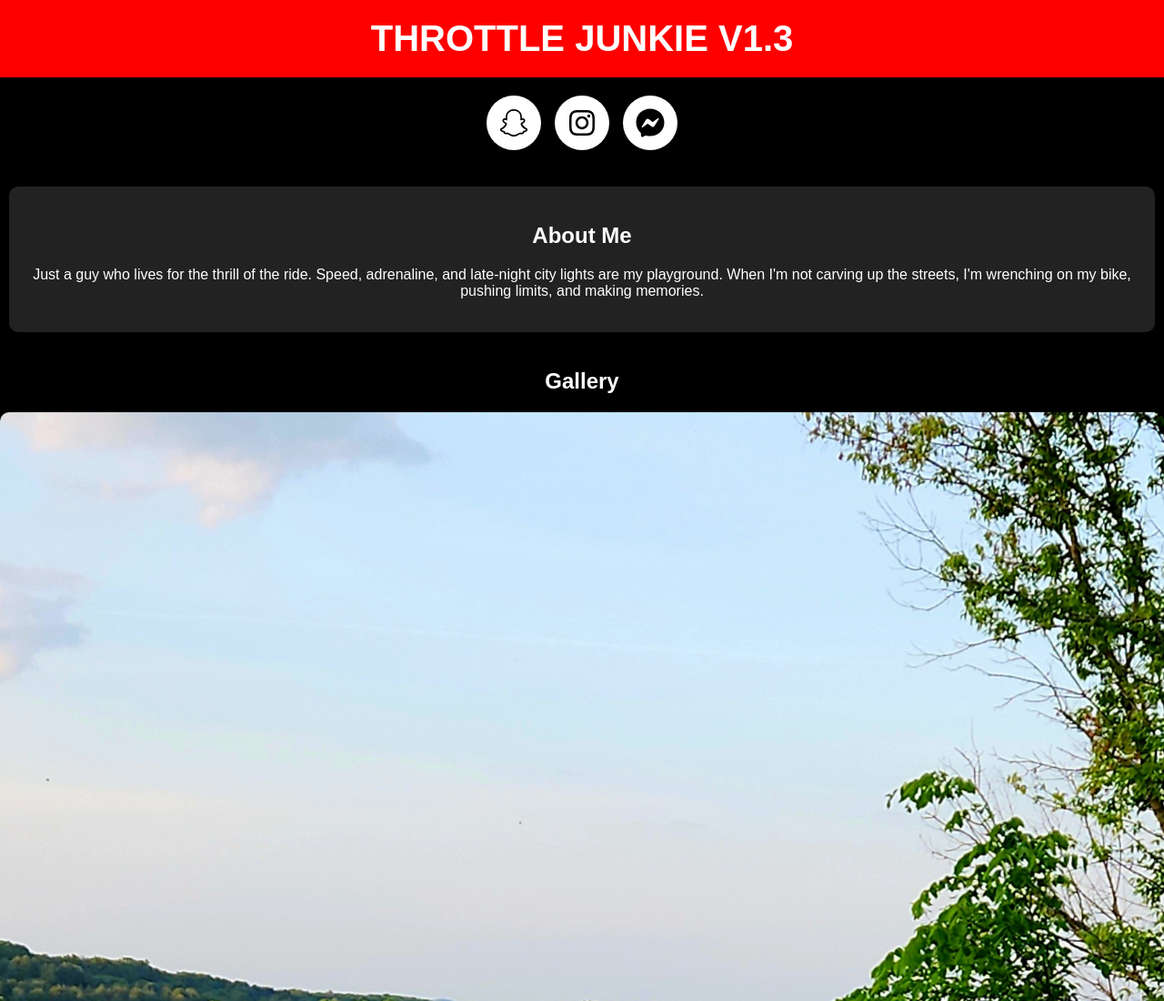
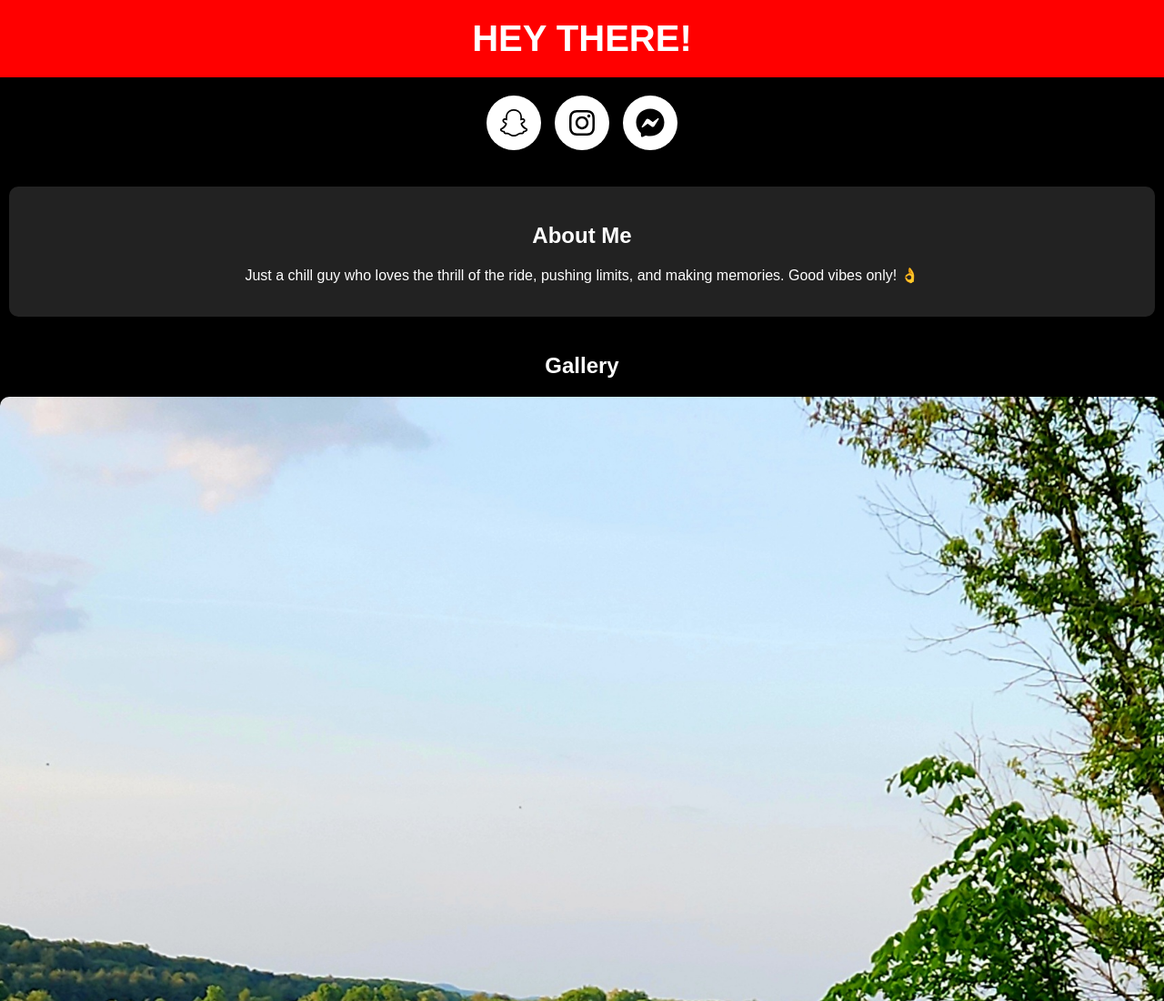
Before and after one commit to raymond-zook/Hey-There, a plain HTML site: page index.html in a window 1280 px wide. Shown: the top 1100 px of the page at 91% size. Drawn offline with Linux system fonts and the light colour scheme.

Commit message:
Update index.html
.

```diff
--- a/index.html
+++ b/index.html
@@ -11,7 +11,7 @@
 
     <!-- Header Section -->
     <header>
-        <h1>Throttle Junkie v1.3</h1>
+        <h1>Hey there!</h1>
     </header>
 
     <!-- Social Media Links -->
@@ -30,8 +30,7 @@
     <!-- About Me Section -->
     <section class="about">
         <h2>About Me</h2>
-        <p>Just a guy who lives for the thrill of the ride. Speed, adrenaline, and late-night city lights are my playground.
-        When I'm not carving up the streets, I'm wrenching on my bike, pushing limits, and making memories.</p>
+        <p>Just a chill guy who loves the thrill of the ride, pushing limits, and making memories. Good vibes only! 👌   </p>
     </section>
 
     <!-- Photo Gallery -->
```
